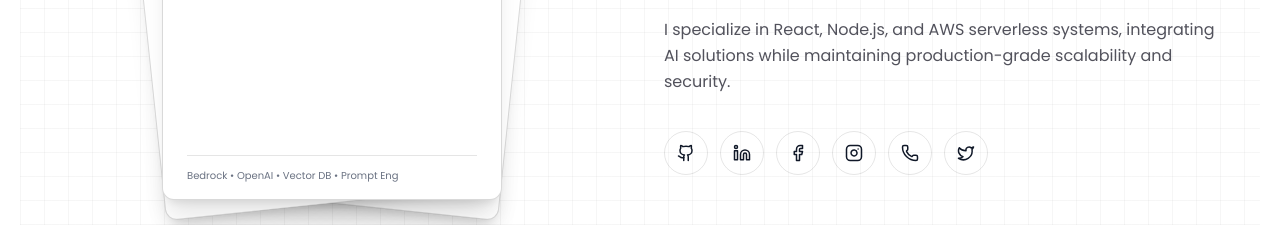
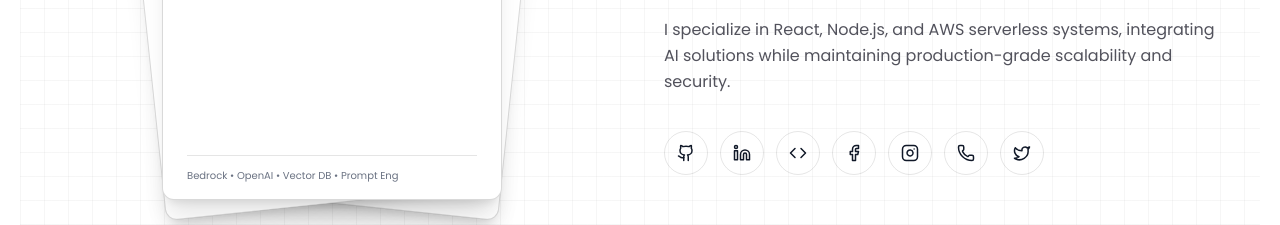
Before and after one commit to Prabzzz/Portfolio, a React (Vite) app: page / in a window 1280 px wide. Shown: the part 1140-1365 px from the top of the page. Built offline with nearby package versions, Linux system fonts and the light colour scheme.

Commit message:
added leetcode profile

```diff
--- a/index.html
+++ b/index.html
@@ -3,7 +3,7 @@
 
 <head>
   <meta charset="UTF-8" />
-  <link rel="icon" type="image/svg+xml" href="src/assets/tabpic.png" />
+  <link rel="icon" type="image/svg+xml" href="src/assets/logo.png" />
   <link rel="preconnect" href="https://fonts.googleapis.com" />
   <link rel="preconnect" href="https://fonts.gstatic.com" crossorigin />
   <link rel="preconnect" href="https://fonts.googleapis.com">
--- a/src/components/About.jsx
+++ b/src/components/About.jsx
@@ -1,12 +1,13 @@
 'use client';
 import { motion } from "framer-motion";
-import { Github, Linkedin, Facebook, Instagram, Twitter, Phone, ArrowRight } from 'lucide-react';
+import { Github, Linkedin, Facebook, Instagram, Twitter, Phone, ArrowRight, Code } from 'lucide-react';
 import { useRef, useEffect, useState } from 'react';
 import { gsap } from 'gsap';
 
 const socialLinks = [
   { name: 'GitHub', icon: Github, href: 'https://github.com/Prabzzz', color: '#000000' },
   { name: 'LinkedIn', icon: Linkedin, href: 'https://linkedin.com/in/prabhakaran-j-55895a1a1/', color: '#0077b5' },
+  { name: 'LeetCode', icon: Code, href: 'https://leetcode.com/u/PrabzCode/', color: '#FFA116' },
   { name: 'Facebook', icon: Facebook, href: 'https://www.facebook.com/share/1GiCSPpFs5/', color: '#1877f2' },
   { name: 'Instagram', icon: Instagram, href: 'https://www.instagram.com/pk__prabha_?igsh=YjJoN2NyM3E5ZnAy/', color: '#e1306c' },
   { name: 'WhatsApp', icon: Phone, href: 'https://wa.me/+918110978757', color: '#25D366' },
```
